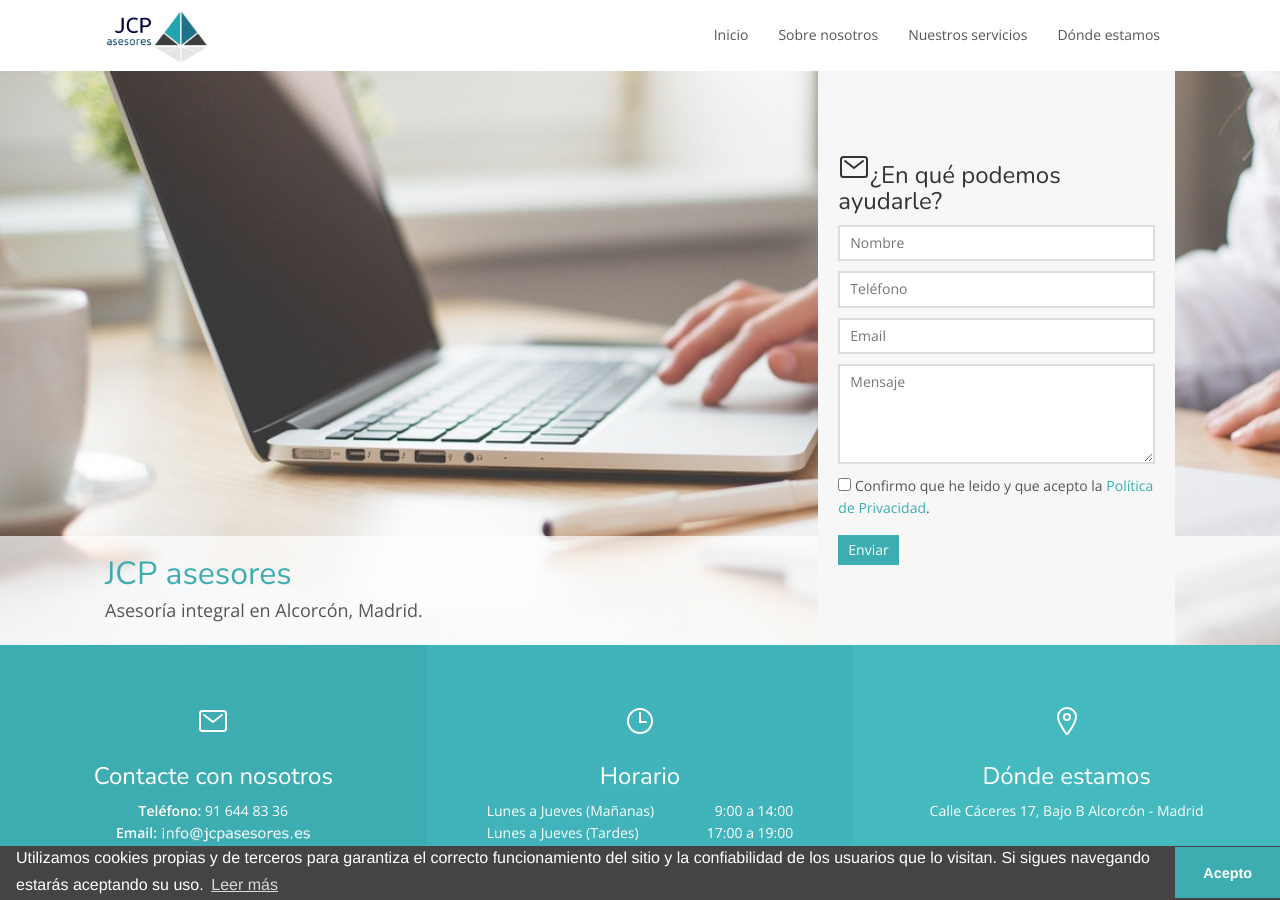
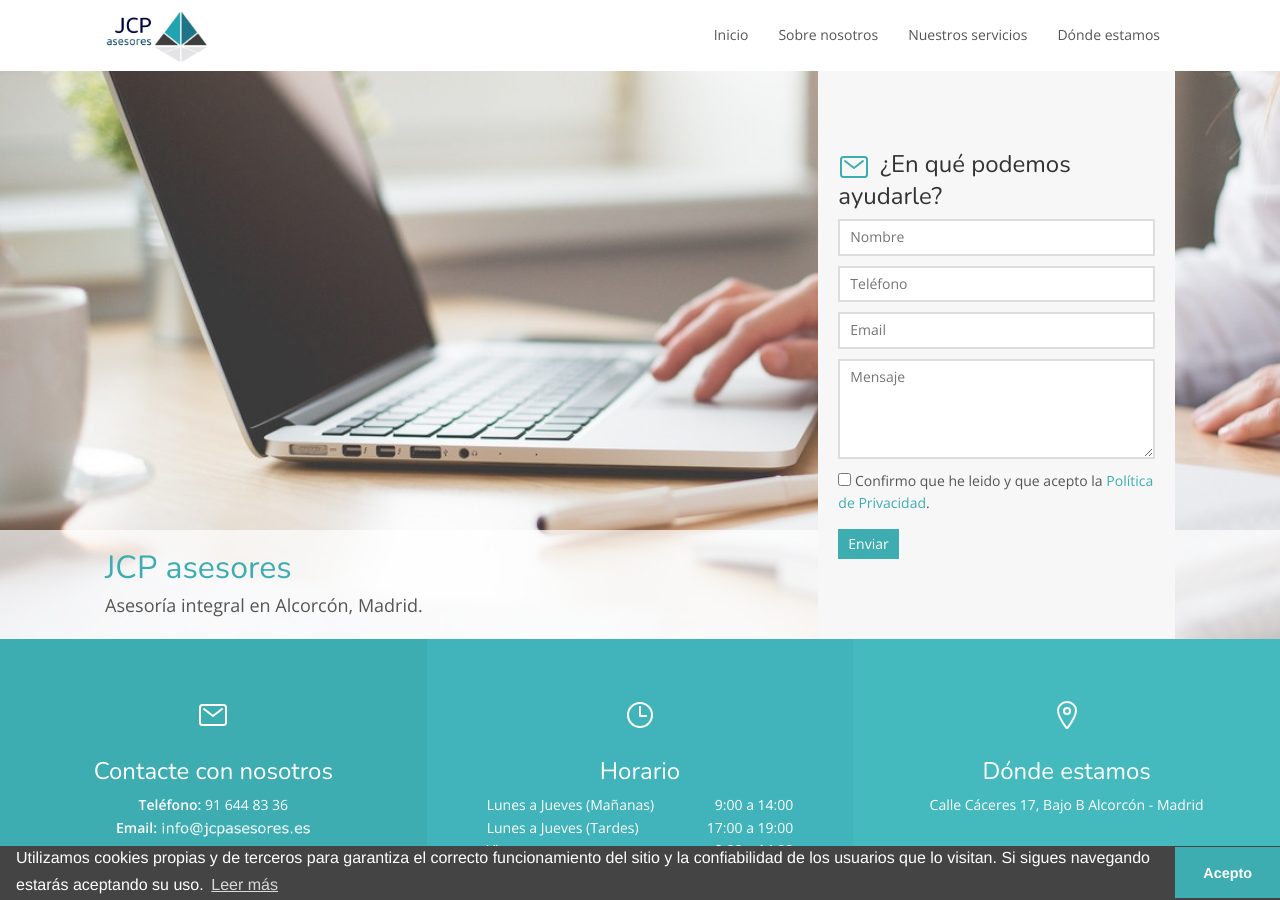
Before and after one commit to MpCity/MpCity.github.io, a Jekyll site: the page built from index.html, in a window 1280 px wide and 900 px high. Built offline with Jekyll 4.4.1, drawn with Linux system fonts in a browser that asks for light colours; nearby versions of some CDN libraries.

Commit message:
Update index.html

```diff
--- a/index.html
+++ b/index.html
@@ -48,7 +48,7 @@ title: Home
   }
 }</script>
         <div class="col-sm-6 col-sm-offset-6 col-md-4 col-md-offset-8 form">
-            <h3><ion-icon size="large" name="mail-outline"></ion-icon>¿En qué podemos ayudarle?</h3>
+            <h3><ion-icon class="icon" size="large" name="mail-outline"></ion-icon>¿En qué podemos ayudarle?</h3>
                 <form action="https://usebasin.com/f/cd8c0f5f7784" method="POST">
                 <div class="form-field">
                     <input name="nombre" type="text" placeholder="Nombre" required>
```
